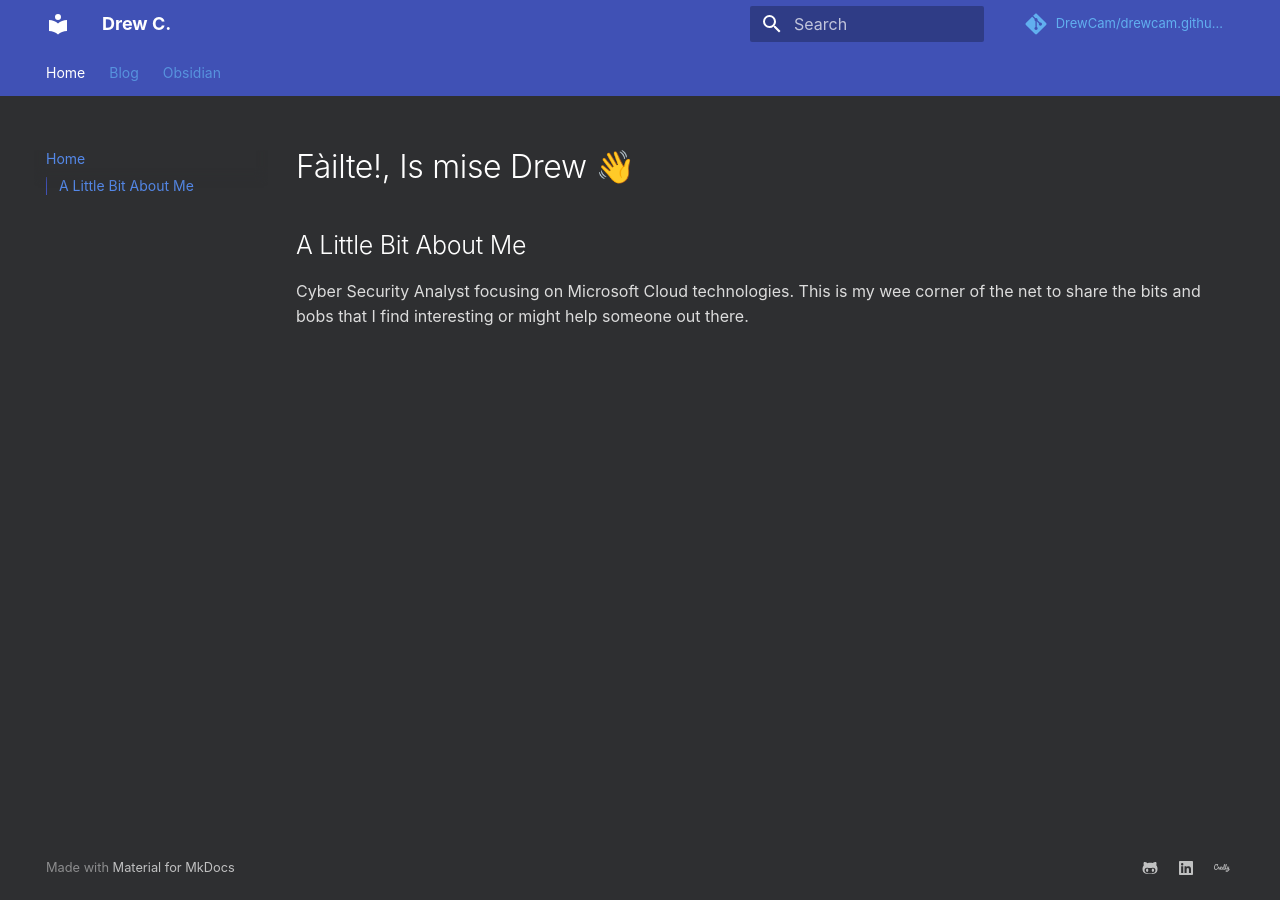
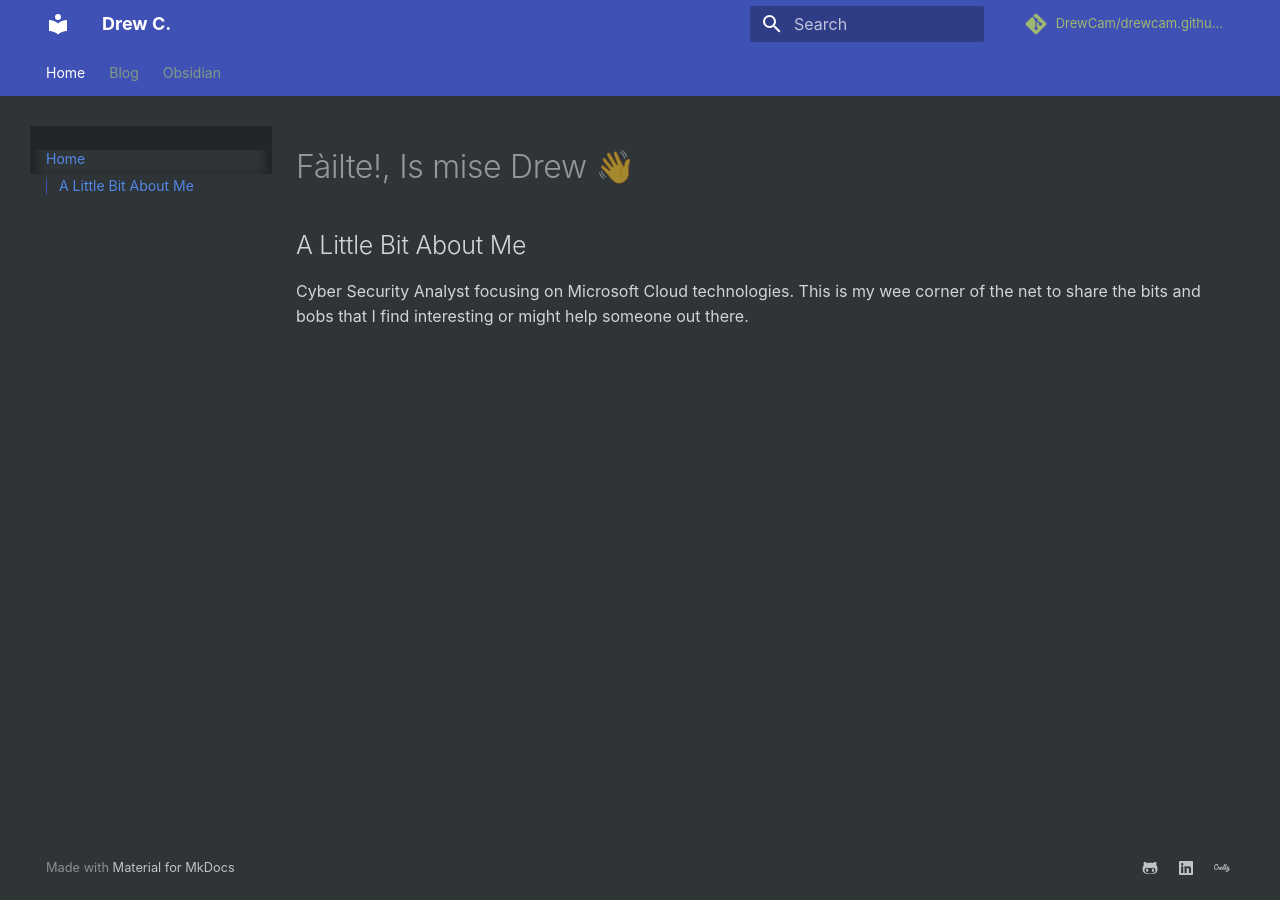
Before and after one commit to DrewCam/drewcam.github.io, an MkDocs documentation site: the page built from docs/index.md, in a window 1280 px wide. Built offline with MkDocs 1.6.1 and Material for MkDocs 9.7.7, drawn with Linux system fonts in a browser that asks for light colours; some web fonts are replaced; comment, search, counter and statistics services are not loaded.

Commit message:
Refactor CSS for improved light and dark mode styling; update mkdocs.yml for clarity on theme configuration

```diff
--- a/docs/stylesheets/extra.css
+++ b/docs/stylesheets/extra.css
@@ -1,69 +1,79 @@
 :root {
-  /* Common primary colors */
-  --md-primary-fg-color: #9fb86f; /* Green accent */
+  /* Primary Accent Color (Green) */
+  --md-primary-fg-color: #9fb86f; /* Green accent color */
   --md-primary-fg-color--light: #dcff99;
   --md-primary-fg-color--dark: #57653d;
 }
 
 [data-md-color-scheme="slate"] {
-  /* Dark mode (default) settings */
-  --md-default-bg-color: #2e2f31;
-  --md-default-fg-color: #dcdcdc;
-  --md-default-fg-color--light: #ffffff;
-  --md-accent-fg-color: #61afef;
-  --md-accent-fg-color--hover: #528bbd;
-  --md-card-border-color: #3e4451;
-  --md-shadow: rgba(0, 0, 0, 0.4);
+  /* Dark Mode Colors */
+  --md-default-bg-color: #2f3437; /* Soft dark background */
+  --md-default-fg-color: #d3d4d5; /* Light gray for primary text */
+  --md-accent-fg-color: #9fb86f; /* Soft green accent color */
+  --md-accent-fg-color--hover: #7a8d55; /* Darker green for hover effects */
+  --md-sidebar-bg-color: #232629; /* Darker sidebar background */
+  --md-border-color: #3e4451; /* Border color for elements like cards */
 }
 
 [data-md-color-scheme="light"] {
-  /* Light mode styling */
-  --md-default-bg-color: #ffffff;
-  --md-default-fg-color: #333333;
-  --md-default-fg-color--light: #000000;
-  --md-accent-fg-color: #007acc;
-  --md-accent-fg-color--hover: #005b9f;
-  --md-card-border-color: #e0e0e0;
-  --md-shadow: rgba(0, 0, 0, 0.1);
+  /* Light Theme Colors (for toggle) */
+  --md-default-bg-color: #fdf6e3; /* Soft beige background */
+  --md-default-fg-color: #4d4a3f; /* Darker warm gray for text */
+  --md-accent-fg-color: #6b8e23; /* Olive green for links and accents */
+  --md-accent-fg-color--hover: #556b2f; /* Darker olive green for hover */
+  --md-border-color: #e0d9b6; /* Light beige for borders */
 }
 
-/* Apply background and text colors based on the selected mode */
+/* Apply background and text colors */
 body, .md-typeset {
-  font-family: 'Inter', sans-serif;
   background-color: var(--md-default-bg-color);
   color: var(--md-default-fg-color);
 }
 
+/* Sidebar Styling */
+.md-sidebar {
+  background-color: var(--md-sidebar-bg-color);
+  color: var(--md-default-fg-color);
+}
+
+/* Headings */
 h1, h2, h3, h4, h5, h6 {
-  color: var(--md-default-fg-color--light);
+  color: var(--md-default-fg-color);
   font-weight: bold;
 }
 
-/* Code blocks */
-.md-typeset code, .md-typeset pre {
-  background-color: #1e1e1e;
-  color: #dcdcdc;
-  font-family: 'Fira Code', monospace;
-}
-
-/* Link and button colors */
+/* Link styling */
 a {
   color: var(--md-accent-fg-color);
+  text-decoration: none;
 }
 a:hover {
   color: var(--md-accent-fg-color--hover);
 }
 
+/* Button styling */
 button, .md-button {
   background-color: var(--md-primary-fg-color);
   color: white;
   border-radius: 4px;
 }
+button:hover, .md-button:hover {
+  background-color: var(--md-primary-fg-color--dark);
+}
+
+/* Code blocks */
+.md-typeset code, .md-typeset pre {
+  background-color: #2b2f31; /* Dark background for code blocks */
+  color: #dcdcdc; /* Light text for code */
+  font-family: 'Fira Code', monospace;
+  padding: 0.2em 0.4em;
+  border-radius: 4px;
+}
 
 /* Card styling */
 .md-card {
-  background-color: var(--md-default-bg-color);
+  background-color: #2f3437; /* Soft dark gray for cards */
   color: var(--md-default-fg-color);
-  border: 1px solid var(--md-card-border-color);
-  box-shadow: 0px 2px 4px var(--md-shadow);
+  border: 1px solid var(--md-border-color);
+  box-shadow: 0px 2px 4px rgba(0, 0, 0, 0.3);
 }
--- a/mkdocs.yml
+++ b/mkdocs.yml
@@ -11,10 +11,10 @@
 theme:
   name: material
   palette:
-    scheme: slate  # Defaults to dark mode (slate scheme)
+    scheme: slate  # Sets dark mode as the default
     toggle:
-      icon: material/weather-sunny  # Sun icon for light mode toggle
-      name: "Switch to light mode"  # Tooltip text for the toggle
+      icon: material/weather-sunny  # Light mode toggle icon
+      name: "Switch to light mode"  # Label for the toggle
   font:
     text: 'Inter, sans-serif'
     code: 'Fira Code, monospace'
```
